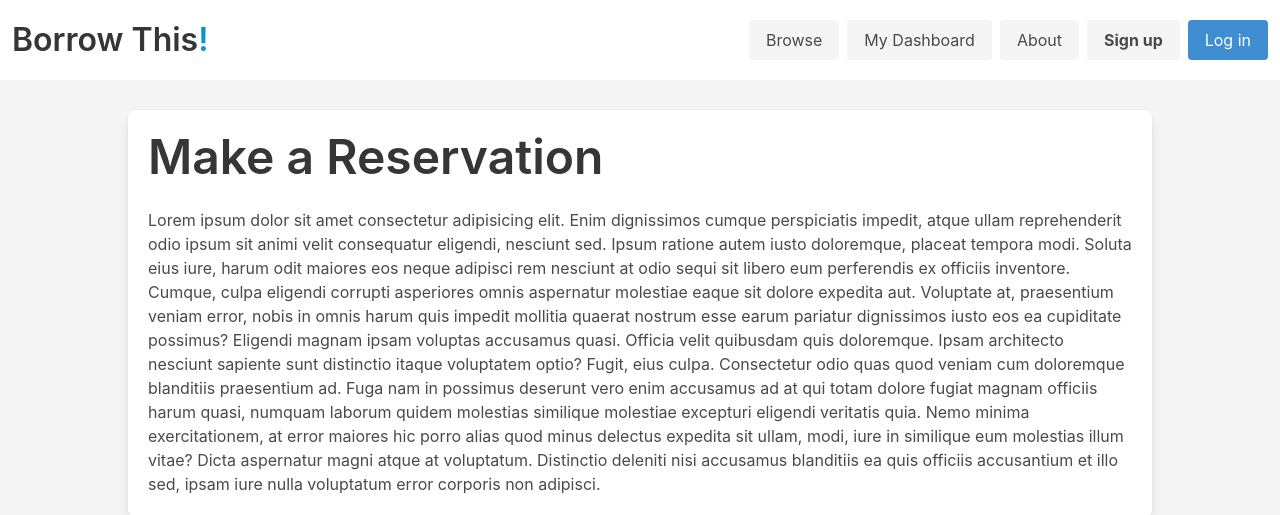
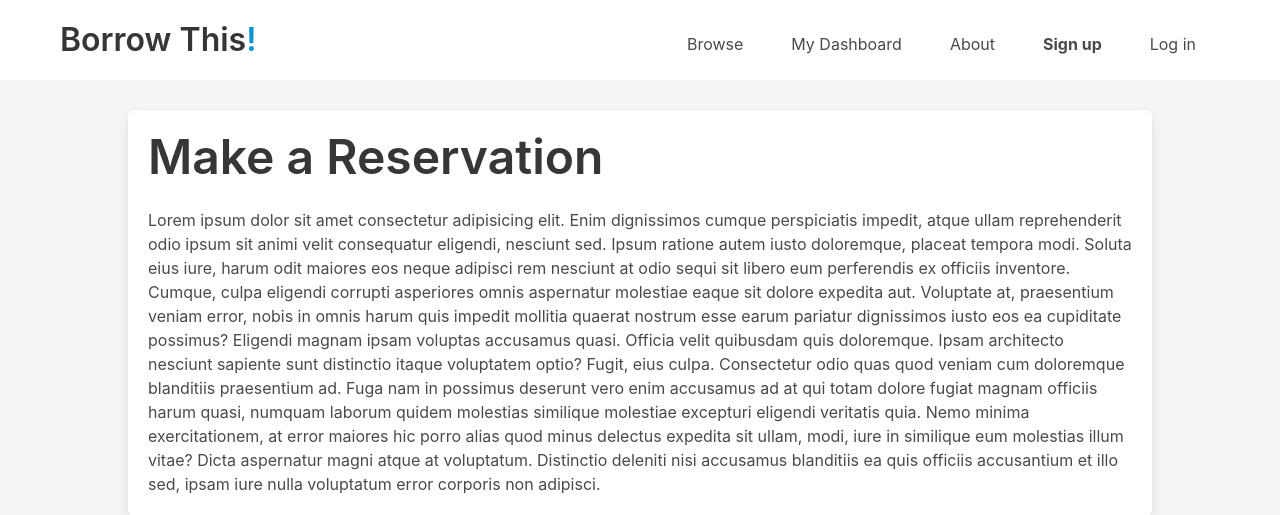
Before and after one commit to nathanjh-28/Borrow-This, a Django app: page /rez/new in a window 1280 px wide. Shown: the top 515 px of the page. Run offline with Django 3.2, Linux system fonts and the light colour scheme.

Commit message:
tweaks to navbar styling

```diff
--- a/rentals_app/templates/base.html
+++ b/rentals_app/templates/base.html
@@ -15,7 +15,7 @@
 <body class="has-navbar-fixed-top">
     <nav class="navbar is-fixed-top" role="navigation" aria-label="main navigation">
         <div class="navbar-brand">
-            <a class="navbar-item" href="/">
+            <a class="navbar-item ml-6" href="/">
                 <h2 class="title is-3">Borrow This<span class="blue-logo">!</span></h2>
             </a>
         </div>
@@ -28,19 +28,19 @@
 
             <div class="navbar-end">
                 <div class="navbar-item">
-                    <div class="buttons">
-                        <a class="button is-light" href="/browse">Browse</a>
-                        <a class="button is-light" href="/dashboard">My Dashboard</a>
-                        <a class="button is-light" href="/#about">About</a>
+                    <div class="buttons mr-6">
+                        <a class="mx-3 navbar-item" href="/browse"> Browse </a>
+                        <a class="mx-3 navbar-item" href="/dashboard">My Dashboard</a>
+                        <a class="mx-3 navbar-item" href="/#about">About</a>
                         {% if user.is_authenticated %}
-                        <a class="button is-light" href="{% url 'logout' %}">
+                        <a class="mx-3 navbar-item" href="{% url 'logout' %}">
                             Log out
                         </a>
                         {% else %}
-                        <a href="{% url 'signup' %}" class="button is-light">
+                        <a href="{% url 'signup' %}" class="mx-3 navbar-item">
                             <strong>Sign up</strong>
                         </a>
-                        <a class="button is-info " href="{% url 'login' %}">
+                        <a class="mx-3 navbar-item" href="{% url 'login' %}">
                             Log in
                         </a>
                         {% endif %}
```
